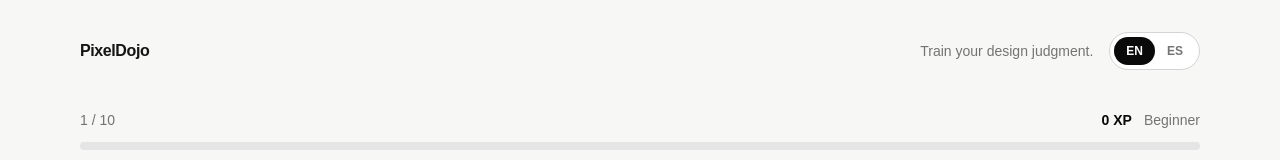
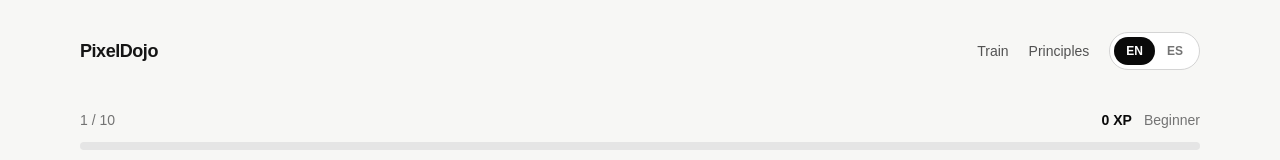
Before and after one commit to pablomrdz/pixeldojo, a Next.js app: page /en/play in a window 1280 px wide. Shown: the top 160 px of the page. Built offline with nearby package versions, Linux system fonts and the light colour scheme.

Commit message:
feat: consolidate play header

```diff
--- a/app/[locale]/play/page.tsx
+++ b/app/[locale]/play/page.tsx
@@ -1,8 +1,7 @@
 import type { Metadata } from "next";
-import Link from "next/link";
 import { notFound } from "next/navigation";
 import { BattleEngine } from "@/components/battle/BattleEngine";
-import { LanguageSwitcher } from "@/components/LanguageSwitcher";
+import { SiteHeader } from "@/components/SiteHeader";
 import type { Locale } from "@/lib/types";
 
 export async function generateMetadata({
@@ -40,17 +39,9 @@ export default async function PlayPage({
 
   return (
     <main className="shell py-6 md:py-8">
-      <header className="mb-8 flex items-center justify-between gap-4 md:mb-10">
-        <Link href={`/${locale}`} className="font-bold tracking-tight">
-          PixelDojo
-        </Link>
-        <div className="flex items-center gap-4">
-          <span className="hidden text-sm text-neutral-500 md:inline">
-            {locale === "es" ? "Entrena tu criterio de diseño." : "Train your design judgment."}
-          </span>
-          <LanguageSwitcher locale={locale} suffix="/play" />
-        </div>
-      </header>
+      <div className="mb-8 md:mb-10">
+        <SiteHeader locale={locale} enSuffix="/play" esSuffix="/play" compact />
+      </div>
       <BattleEngine locale={locale} />
     </main>
   );
```
